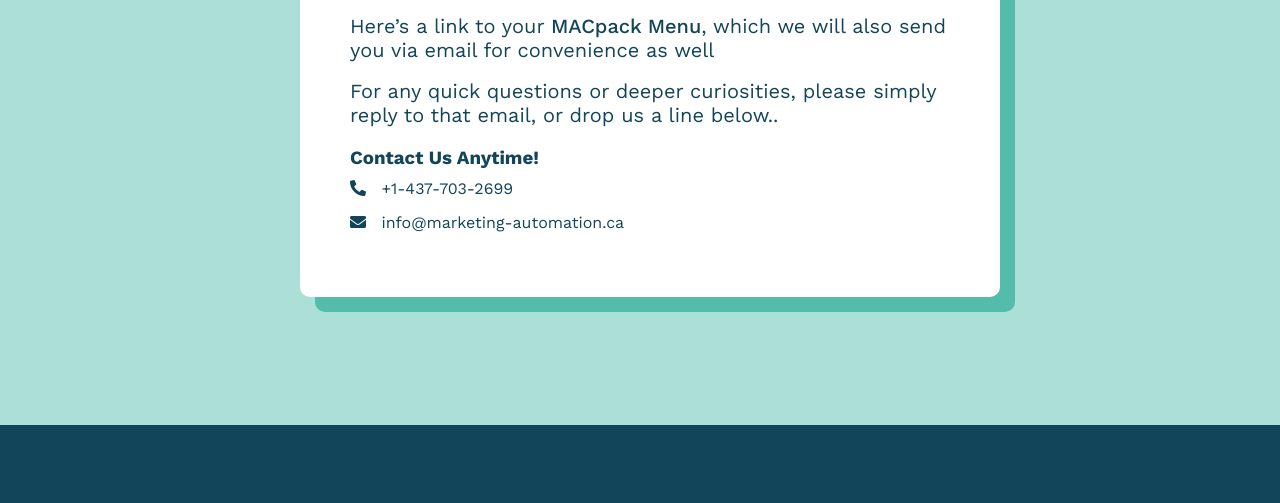
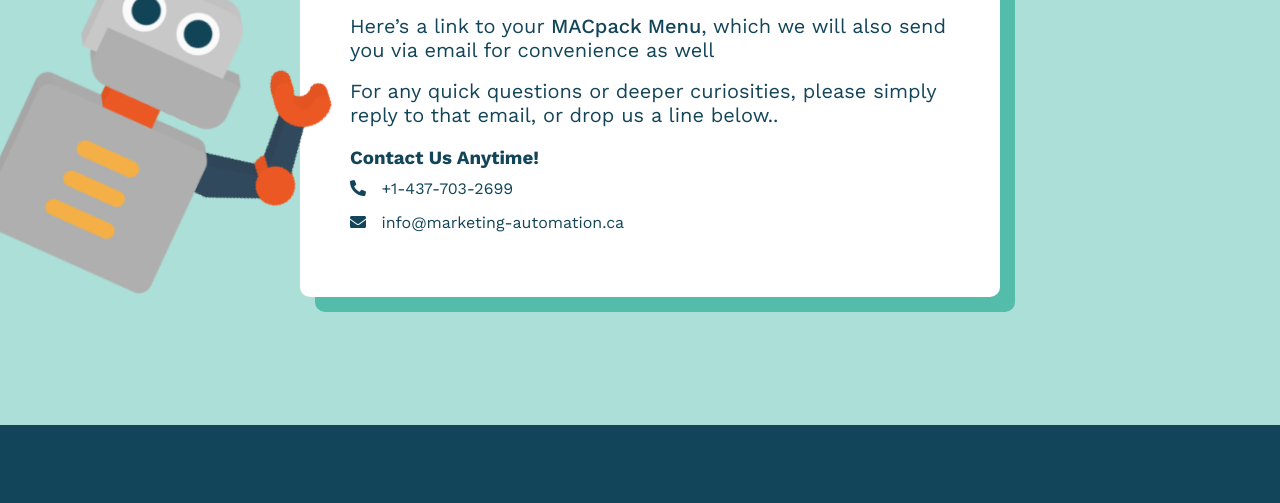
Before and after one commit to MarketingAutomationCanada/ThankyouPage, a plain HTML site: page index.html in a window 1280 px wide. Shown: the part 368-871 px from the top of the page. Drawn offline with nearby package versions, Linux system fonts and the light colour scheme; the site is published under a folder, as on GitHub Pages, so addresses that start at the root find nothing.

Commit message:
Update index.html

```diff
--- a/index.html
+++ b/index.html
@@ -73,14 +73,14 @@
     <main>
         <div id="thankyouContainer" class="wrapper">
 
-            <div  class="roboWave"><img id="roboBody" class="roboBody" src="/assets/body.png" alt="">
-                <img id="roboArm" class="roboArm rotate" src="/assets/arm.png" alt="">
+            <div  class="roboWave"><img id="roboBody" class="roboBody" src="assets/body.png" alt="">
+                <img id="roboArm" class="roboArm rotate" src="assets/arm.png" alt="">
             </div>
-            <div class="robo"><img id="robo" src="/assets/ROBO.png" alt=""></div>
+            <div class="robo"><img id="robo" src="assets/ROBO.png" alt=""></div>
             <div class="robo robo2">
 
-                <img id="robo2" class="roboBody2" src="/assets/body.png" alt="">
-                <img id="robo2Arm" class="roboArm2" src="/assets/arm.png" alt="">
+                <img id="robo2" class="roboBody2" src="assets/body.png" alt="">
+                <img id="robo2Arm" class="roboArm2" src="assets/arm.png" alt="">
             </div>
             <div class="thankyou">
                 <h1>Thanks for contacting us about MACpack services...</h1>
```
